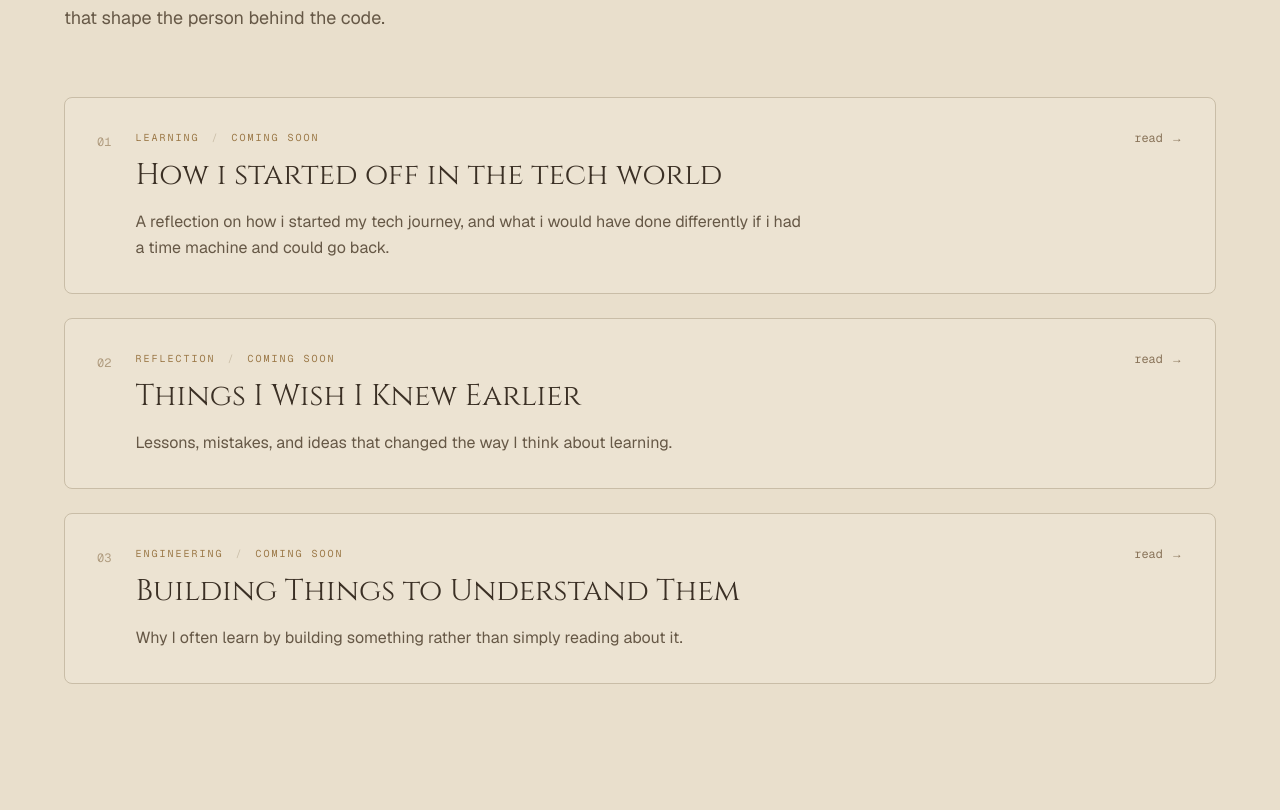
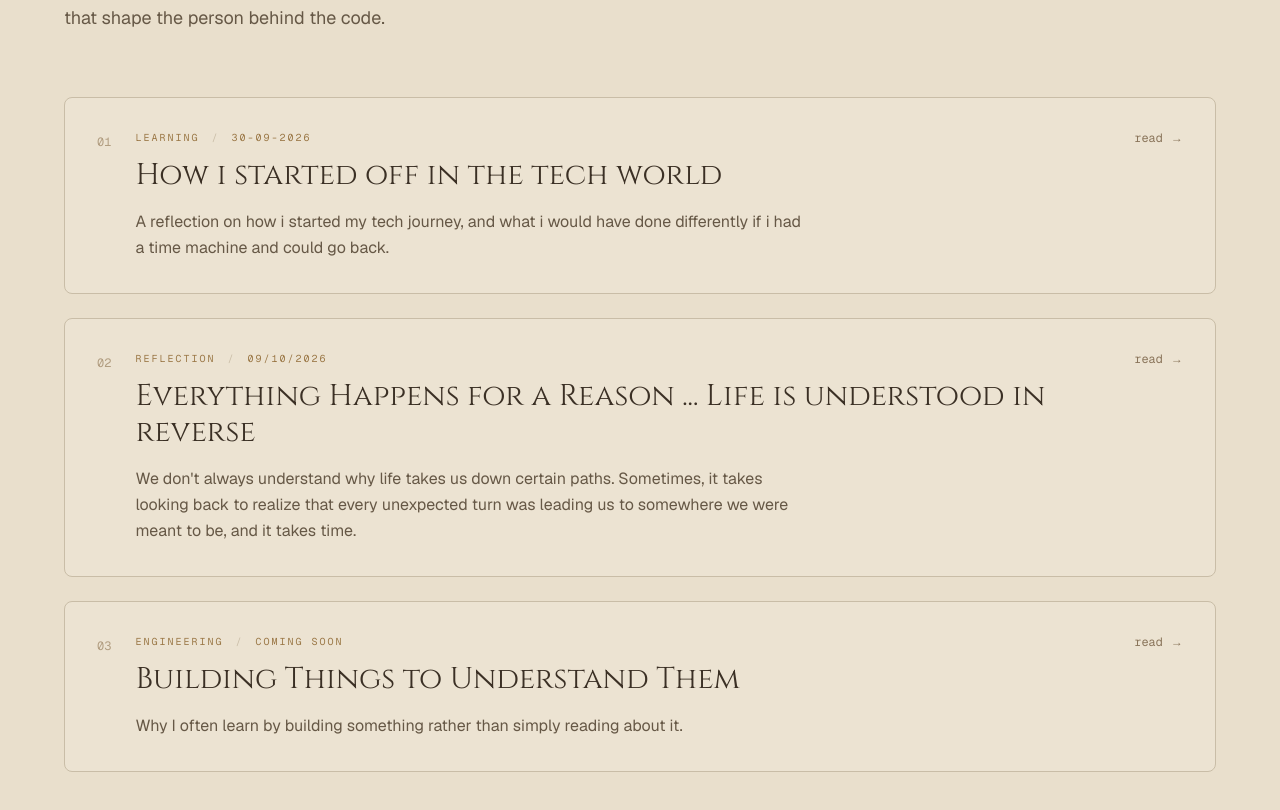
Before and after one commit to Palden78/PortfolioWebpage, a Next.js app: page /journey in a window 1280 px wide. Shown: the part 1167-1977 px from the top of the page. Built offline with nearby package versions, Linux system fonts and the light colour scheme.

Commit message:
finished story 2

```diff
--- a/data/stories.ts
+++ b/data/stories.ts
@@ -13,7 +13,7 @@ export const stories: Story[] = [
     title: "How i started off in the tech world",
     description:
       "A reflection on how i started my tech journey, and what i would have done differently if i had a time machine and could go back.",
-    date: "Coming soon",
+    date: "30-09-2026",
     category: "Learning",
     content: [
       "The tech landscape of the 2010s to 2020s was monumental, it was shaped by big time Billionaires giving one advice - learn to code because coding is the new meta skillset that will go well with the digitalization of humanity.",
@@ -37,17 +37,61 @@ export const stories: Story[] = [
   },
 
   {
-    slug: "things-i-wish-i-knew-earlier",
-    title: "Things I Wish I Knew Earlier",
+    slug: "everything-happens-for-a-reason",
+    title: "Everything Happens for a Reason ... Life is understood in reverse",
     description:
-      "Lessons, mistakes, and ideas that changed the way I think about learning.",
-    date: "Coming soon",
+      "We don't always understand why life takes us down certain paths. Sometimes, it takes looking back to realize that every unexpected turn was leading us to somewhere we were meant to be, and it takes time.",
+    date: "09/10/2026",
     category: "Reflection",
     content: [
-      "This is a placeholder for a future story.",
-      "This could become a collection of lessons you learned through university, personal projects, work, or life.",
-      "The goal is not to sound perfect. The interesting part is documenting what you actually experienced.",
-    ],
+        "The universe is a strange place. I used to think life was a straight path — that if I followed the right plan, everything would eventually go my way.",
+
+        "But life has a way of making its own plans. Things may not always make sense in the moment, but when we look back, we can often understand why things happened the way they did — or at least understand them a little better.",
+
+        "Sometimes, certain paths lead us somewhere we never expected to be. For me, that path led to HKU. Five years ago, I never imagined that I would end up studying here.",
+
+        "Five years ago, in the fall of 2021, I was in my final year of secondary school. I was having fun with my friends, messing around, and making the most of our remaining time together before we all went our separate ways.",
+
+        "Then came the time when my peers and I started applying to universities, both locally and around the world. It was an exciting and uncertain time. I would attend university information days around Hong Kong with my friends while researching universities overseas on my own.",
+
+        "At the time, I applied to a bunch of universities in Hong Kong and even applied to five universities in the UK through the UCAS application system — UCL, York, Southampton, and... honestly, I forgot the rest lol.",
+
+        "But at the time, I really wanted to get into UCL. Unfortunately, I didn't get an offer because my predicted A-level Mathematics grade was only an A. Back then, universities used predicted grades during the application process, even though I had been performing at an A* level throughout the previous year.",
+
+        "After that, I stopped caring much about the UK universities. Not long after, I received an offer from HKUST for a Bachelor of Engineering with an extended major in AI. I thought I was probably going to HKUST, but I remembered the nearly two-hour commute just to get there, so I was still hesitant.",
+
+        "Then, a few days later, I heard back from HKU. I had received a conditional offer. The conditions weren't too bad, so I accepted it.",
+
+        "I was really happy with my A-level results, and I was finally ready to begin my journey at HKU. Little did I know, however, that I was about to face another chain of unexpected events.",
+
+        "Firstly, International A-level results notoriously come out quite late each year, with candidates only receiving them around the middle of August. This meant I was still waiting for my results while watching other students complete their master registration and even begin enrolling in classes. After nearly two weeks of back-and-forth struggles, I was finally able to enrol at HKU — but I still couldn't add any classes until the add/drop period began on September 1st.",
+
+        "This led me into another unexpected situation. I knew I wanted to major in Computer Science from day one, and back then, Computer Programming 1 was an incredibly popular course — much more so than it is now, with all the AI fearmongering around tech lol. The classes were packed, but I saw one subclass that still had an available spot, so I quickly enrolled. I happily attended my first lecture at HKU, which was held in the Grand Hall at CPD because of the huge number of students. Hundreds of us were sitting there together. Honestly, it felt like a grand opening to my university journey lol.",
+        "I went home excited for my next lecture, only to discover that I had been unenrolled from the class because it was already full. Perhaps I had enrolled too late.",
+
+        "I tried looking for other subclasses, but they were all full too. After a few days of constantly checking and seeing no changes, I decided to email several professors and ask whether not taking Computer Programming 1 in my first semester would prevent me from joining the Computer Science major. The answer was no — I could simply take Computer Programming 2 in my second-year, first semester instead.",
+
+       "So I put my head down and picked Thermofluid Mechanics instead, because I had always found mechanical engineering to be an interesting field.",
+        "On the first lecture of that class, I didn't recognise anyone, so I decided to sit right at the very front. For some reason, I had a strange urge to sit in the front that day — I'm usually a backbencher lol.",
+
+        "A few minutes later, a lost and curious-looking boy walked into the classroom and decided to sit in the same row as me, just one seat away. And just like that, the class began.",
+
+        "During the break, he introduced himself. His name was Abraham, and he was from Tanzania, a country in East Africa. We exchanged contacts, and the rest is history.",
+
+        "He became one of my good friends throughout my time at HKU. He is incredibly intelligent, hardworking, and driven, and he has always inspired me. He came all the way across the world by himself and worked relentlessly, day and night, to build a successful life in Hong Kong. As I begin my master's studies in Australia, I hope I can carry forward that same level of dedication and drive that i saw from him with me.",
+        "P.S. Abraham, if you're reading this, I hope we can meet again someday. And thanks for deciding to sit next to me that day lol.",
+        "This brings me back to my main point. By not being able to enrol in the course I wanted, and by not getting into the university I originally wanted, I ended up meeting a new friend and having rich new experiences I otherwise would never have had if everything had gone according to plan.",
+
+        "I can say the same about so many of the people reading this right now. If everything had gone exactly as planned, I might never have met any of you. Every single one of you has been a part of my journey in some way, and I am genuinely grateful for every friendship, every conversation, and every small act of support along the way — no matter how we first met.",
+
+        "I don't know what the future holds, and I'll admit that I'm a little worried about the unknown that awaits me in Australia. But I can say one thing for certain: I'm ready to wander into the unknown and face the world head-on. Similar to this final scene from my favourite childhood cartoon",
+
+        "So, my final message is this: sometimes life may not go the way we want it to. But it is often those imperfections, unexpected turns, and moments of uncertainty that eventually lead us to where we are meant to be. We may feel lost while we're living through them, but one day, we'll look back and understand the value those moments brought into our lives.",
+
+        "And perhaps that's why life is lived forwards, but understood backwards.",
+
+        "Thank you for reading once again!"
+    ]
   },
 
   {
```
Also changed, not shown: public/gravity_falls.jpg (added).
